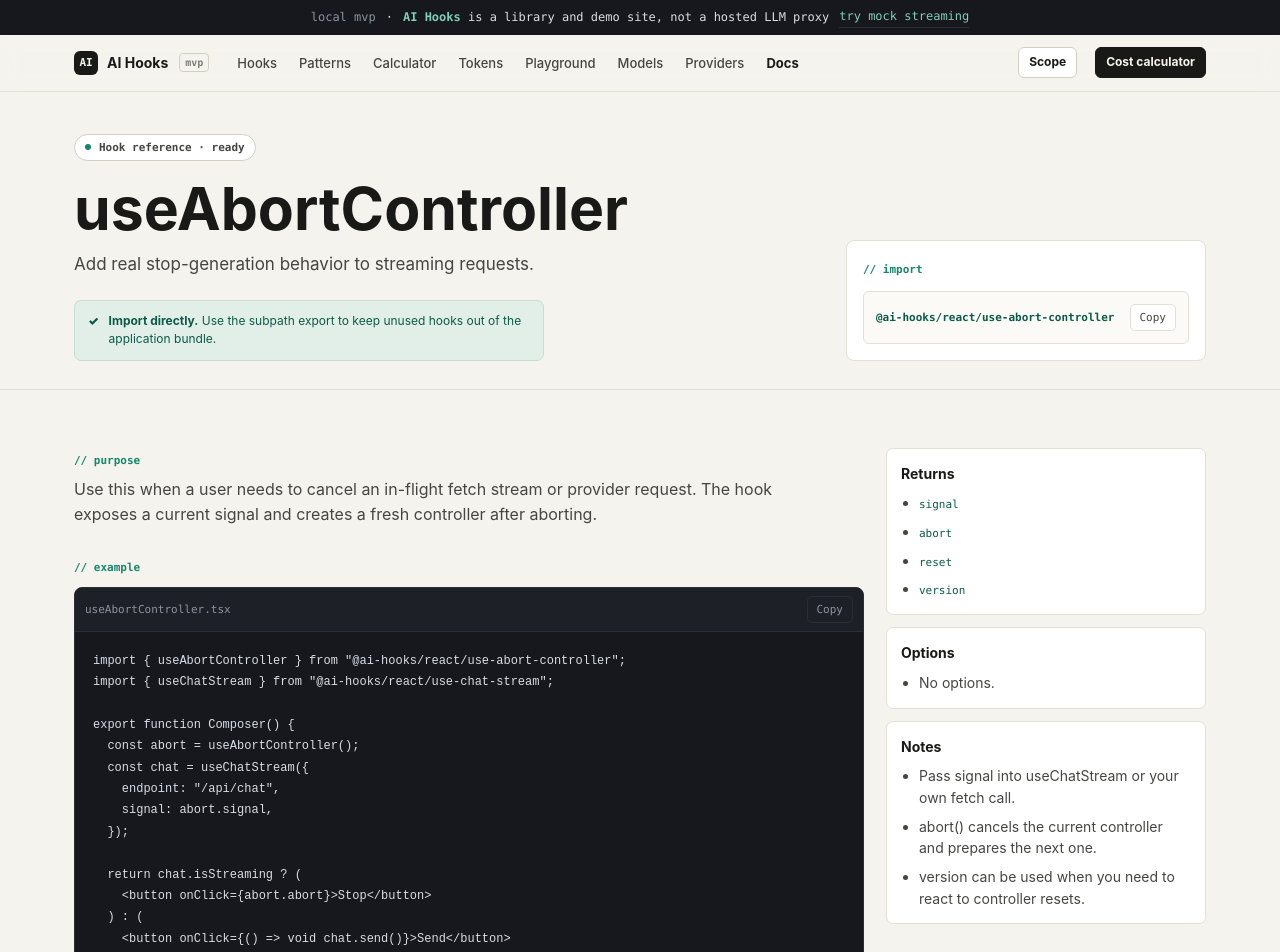
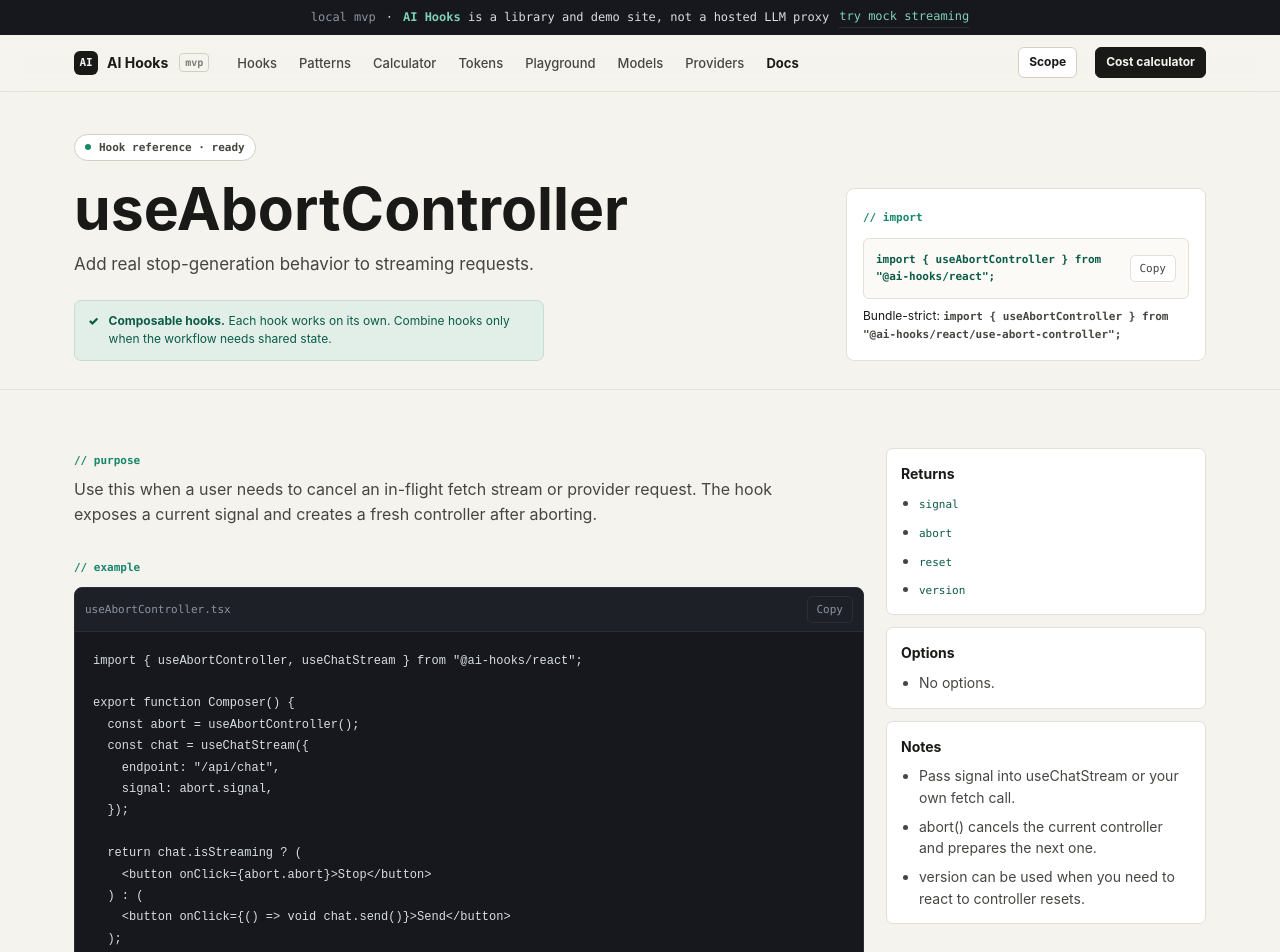
Before and after one commit to DumanTorbayev/ai-hooks, a Next.js app in the folder apps/web/: page /docs/use-abort-controller in a window 1280 px wide. Shown: the top 952 px of the page. Built offline with nearby package versions, Linux system fonts and the light colour scheme; no server answers.

Commit message:
docs: clarify hook imports

```diff
--- a/apps/web/app/docs/[slug]/page.tsx
+++ b/apps/web/app/docs/[slug]/page.tsx
@@ -44,6 +44,9 @@ export default async function HookDocPage({ params }: HookDocPageProps) {
     notFound();
   }
 
+  const rootImport = `import { ${doc.name} } from "@ai-hooks/react";`;
+  const subpathImport = `import { ${doc.name} } from "${doc.importPath}";`;
+
   return (
     <>
       <TopBanner />
@@ -61,8 +64,8 @@ export default async function HookDocPage({ params }: HookDocPageProps) {
               <div className="notice">
                 <span className="notice-icon">✓</span>
                 <p>
-                  <b>Import directly.</b> Use the subpath export to keep unused hooks out
-                  of the application bundle.
+                  <b>Composable hooks.</b> Each hook works on its own. Combine hooks only
+                  when the workflow needs shared state.
                 </p>
               </div>
             </div>
@@ -70,14 +73,17 @@ export default async function HookDocPage({ params }: HookDocPageProps) {
             <div className="utility-summary">
               <span className="sec-label">// import</span>
               <div className={styles.importBox}>
-                <code>{doc.importPath}</code>
+                <code>{rootImport}</code>
                 <CopyButton
                   className={styles.importCopy}
                   copiedLabel="Copied"
                   label="Copy"
-                  value={doc.importPath}
+                  value={rootImport}
                 />
               </div>
+              <p className={styles.importHint}>
+                Bundle-strict: <code>{subpathImport}</code>
+              </p>
             </div>
           </div>
         </section>
--- a/apps/web/app/docs/docs.module.css
+++ b/apps/web/app/docs/docs.module.css
@@ -58,6 +58,20 @@
 
 .importCopy {
   margin-left: auto;
+}
+
+.importHint {
+  margin: 8px 0 0;
+  color: var(--ink-3);
+  font-size: 12px;
+}
+
+.importHint code {
+  color: var(--ink-2);
+  font-family: var(--mono);
+  font-size: 11px;
+  font-weight: 700;
+  overflow-wrap: anywhere;
 }
 
 .importCopy:hover,
--- a/apps/web/app/docs/page.tsx
+++ b/apps/web/app/docs/page.tsx
@@ -29,7 +29,7 @@ export default function DocsIndexPage() {
               </div>
               <h1 className="utility-head">AI Hooks docs.</h1>
               <p className="utility-sub">
-                Practical references for the current React hooks: imports, return
+                Practical references for the current React hooks: root imports, return
                 values, options, usage notes, and copy-ready examples.
               </p>
             </div>
@@ -40,7 +40,7 @@ export default function DocsIndexPage() {
                 <span>Headless React hooks</span>
                 <span>Provider-agnostic examples</span>
                 <span>No hidden provider calls</span>
-                <span>Small subpath imports</span>
+                <span>Tree-shakable package imports</span>
               </div>
             </div>
           </div>
@@ -61,7 +61,7 @@ export default function DocsIndexPage() {
                     </span>
                   </div>
                   <p>{doc.summary}</p>
-                  <code>{doc.importPath}</code>
+                  <code>{`import { ${doc.name} } from "@ai-hooks/react";`}</code>
                 </a>
               ))}
             </div>
--- a/apps/web/components/home/hooks-section.tsx
+++ b/apps/web/components/home/hooks-section.tsx
@@ -1,7 +1,7 @@
 import { hooks } from "@/content/home";
 import { CopyButton } from "@/components/copy-button";
 
-const chatSnippet = `import { useChatStream } from "@ai-hooks/react/use-chat-stream";
+const chatSnippet = `import { useChatStream } from "@ai-hooks/react";
 
 export function Chat() {
   const chat = useChatStream({
@@ -68,7 +68,7 @@ export function HooksSection() {
               <span className="ln">1</span>
               <span className="k">import</span> {"{ useChatStream }"}{" "}
               <span className="k">from</span>{" "}
-              <span className="s">"@ai-hooks/react/use-chat-stream"</span>
+              <span className="s">"@ai-hooks/react"</span>
               {"\n"}
               <span className="ln">2</span>
               {"\n"}
@@ -115,7 +115,7 @@ export function HooksSection() {
               <span className="n">3</span>
               <div>
                 <h4>Small imports</h4>
-                <p>Subpath exports keep unused hooks and adapters out of the bundle.</p>
+                <p>Root exports are tree-shakable; subpath exports stay available.</p>
               </div>
             </div>
           </div>
--- a/apps/web/components/home/site-footer.tsx
+++ b/apps/web/components/home/site-footer.tsx
@@ -34,7 +34,7 @@ export function SiteFooter() {
           <h4>Principles</h4>
           <a href="/#docs">No hosted API</a>
           <a href="/#docs">No telemetry by default</a>
-          <a href="/#docs">Subpath exports</a>
+          <a href="/#docs">Tree-shakable exports</a>
           <a href="/#docs">Mock demos first</a>
         </div>
       </div>
--- a/apps/web/content/hook-docs.ts
+++ b/apps/web/content/hook-docs.ts
@@ -36,8 +36,7 @@ export const hookDocs = [
       "Production requests should go through your own API route.",
       "Mock transport is useful for docs, examples, and UI tests.",
     ],
-    example: `import { useChatStream } from "@ai-hooks/react/use-chat-stream";
-import { useConversationStorage } from "@ai-hooks/react/use-conversation-storage";
+    example: `import { useChatStream, useConversationStorage } from "@ai-hooks/react";
 
 export function ChatPanel() {
   const conversation = useConversationStorage({ key: "support-chat" });
@@ -81,8 +80,7 @@ export function ChatPanel() {
       "abort() cancels the current controller and prepares the next one.",
       "version can be used when you need to react to controller resets.",
     ],
-    example: `import { useAbortController } from "@ai-hooks/react/use-abort-controller";
-import { useChatStream } from "@ai-hooks/react/use-chat-stream";
+    example: `import { useAbortController, useChatStream } from "@ai-hooks/react";
 
 export function Composer() {
   const abort = useAbortController();
@@ -125,7 +123,7 @@ export function Composer() {
       "Messages use the portable AiMessage shape from @ai-hooks/core.",
       "Use server storage for production account history.",
     ],
-    example: `import { useConversationStorage } from "@ai-hooks/react/use-conversation-storage";
+    example: `import { useConversationStorage } from "@ai-hooks/react";
 
 export function Thread() {
   const conversation = useConversationStorage({ key: "demo-thread" });
@@ -158,8 +156,7 @@ export function Thread() {
       "It does not estimate tokens by itself.",
       "Pair it with provider usage metadata or estimateTokens().",
     ],
-    example: `import { useTokenUsage } from "@ai-hooks/react/use-token-usage";
-import { useChatStream } from "@ai-hooks/react/use-chat-stream";
+    example: `import { useChatStream, useTokenUsage } from "@ai-hooks/react";
 
 export function UsageAwareChat() {
   const usage = useTokenUsage();
@@ -196,7 +193,7 @@ export function UsageAwareChat() {
       "You can pass explicit pricing for custom or private models.",
       "The hook does not send usage data anywhere.",
     ],
-    example: `import { useModelCost } from "@ai-hooks/react/use-model-cost";
+    example: `import { useModelCost } from "@ai-hooks/react";
 
 export function CostMeter() {
   const cost = useModelCost({ model: "mock-fast" });
@@ -234,7 +231,7 @@ export function CostMeter() {
       "Use your own server route for parsing or provider upload.",
       "Validation runs in the browser before any network request.",
     ],
-    example: `import { useFileUpload } from "@ai-hooks/react/use-file-upload";
+    example: `import { useFileUpload } from "@ai-hooks/react";
 
 export function FilePicker() {
   const upload = useFileUpload({
@@ -274,7 +271,7 @@ export function FilePicker() {
       "schema exposes the registered tool names for UI/debug panels.",
       "Store provider-specific tool schemas outside the hook.",
     ],
-    example: `import { useToolCalls } from "@ai-hooks/react/use-tool-calls";
+    example: `import { useToolCalls } from "@ai-hooks/react";
 
 export function ToolTimeline() {
   const tools = useToolCalls({
```
Also changed, not shown: 1 other file (tests, documents, lock files or other folders).
